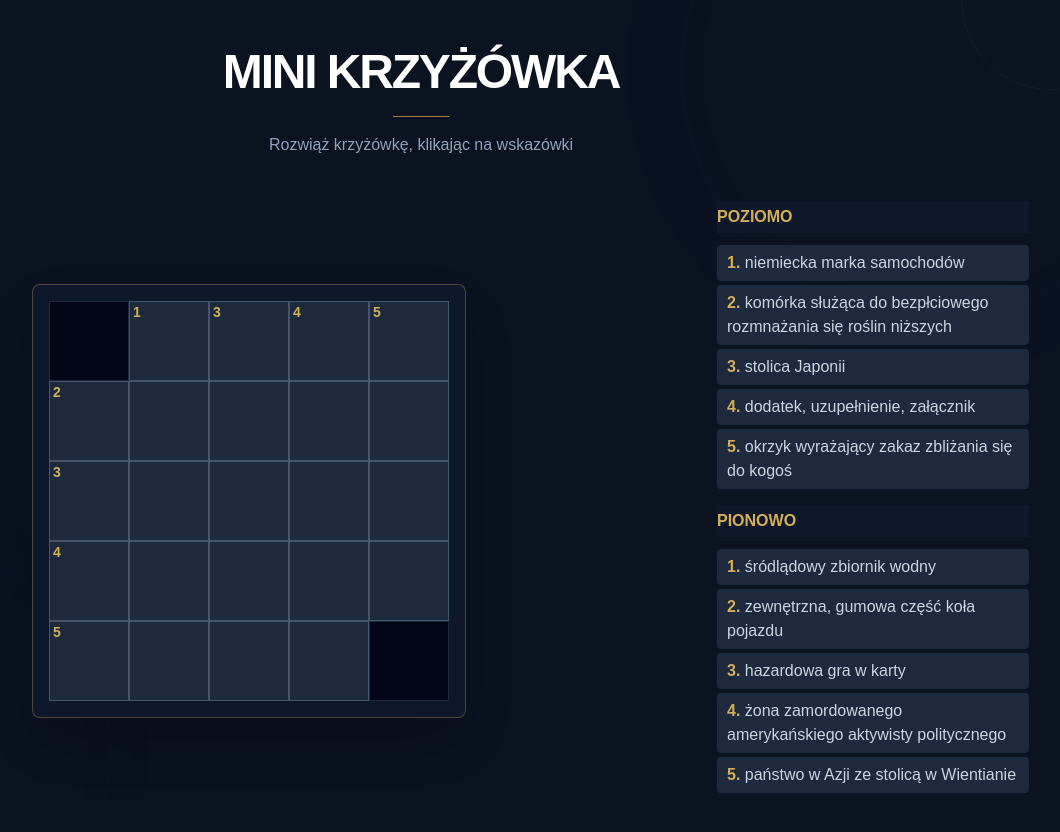
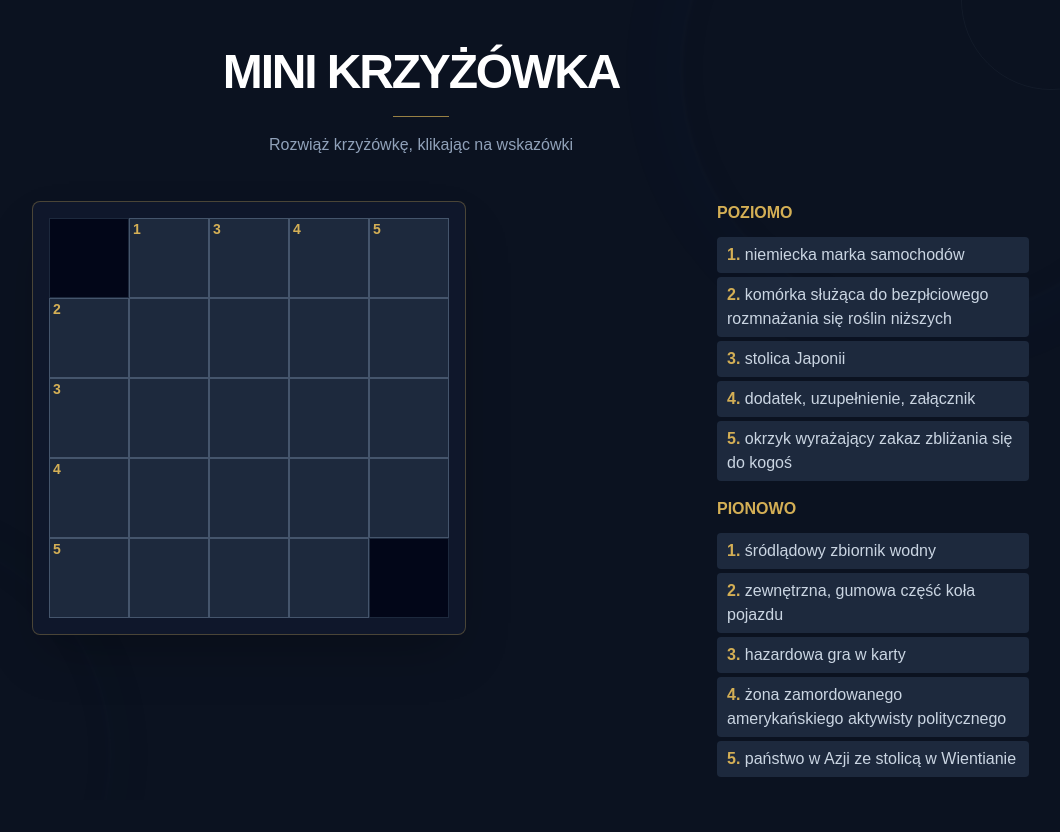
Before and after one commit to michaldraminski/polaczenia, a Next.js app: page /krzyzowka in a window 1280 px wide. Shown: the top 832 px of the page, without its empty margins (219-1279 px from the left). Built offline with nearby package versions, Linux system fonts and the light colour scheme.

Commit message:
parę fixów co pan Kuba powiedział

```diff
--- a/app/krzyzowka/page.tsx
+++ b/app/krzyzowka/page.tsx
@@ -17,7 +17,7 @@ const typedCrosswordData: CrosswordData = {
 
 export default function CrosswordPage() {
     return (
-        <main className="relative min-h-screen overflow-hidden bg-[#0b1220] px-4 py-8 text-slate-100 sm:px-6 sm:py-12">
+        <main className="relative min-h-screen overflow-x-hidden bg-[#0b1220] px-4 py-8 text-slate-100 sm:px-6 sm:py-12">
             <div className="game-background">
                 <span className="game-corner game-corner-top-right" />
                 <span className="game-corner game-corner-bottom-left" />
--- a/components/CrosswordGame.tsx
+++ b/components/CrosswordGame.tsx
@@ -25,8 +25,8 @@ type Position = { row: number; col: number };
 export function CrosswordGame({ crosswordData }: { crosswordData: CrosswordData }) {
     // Inicjalizuj plan rozwiązania
     const initialGrid: GridCell[][] = useMemo(() => {
-        const grid: GridCell[][] = crosswordData.grid.map((row, rowIdx) =>
-            row.map((cell, colIdx) => ({
+        const grid: GridCell[][] = crosswordData.grid.map((row) =>
+            row.map((cell) => ({
                 value: cell === "#" ? "#" : "",
                 wordIndices: [],
             }))
@@ -94,6 +94,13 @@ export function CrosswordGame({ crosswordData }: { crosswordData: CrosswordData
 
         return null;
     };
+
+    const isCellInActiveLine = (row: number, col: number, value: string) =>
+        selectedCell !== null &&
+        value !== "#" &&
+        (selectedDirection === "horizontal"
+            ? row === selectedCell.row
+            : col === selectedCell.col);
 
     const handleCellClick = (row: number, col: number) => {
         if (grid[row][col].value === "#") return;
@@ -322,7 +329,7 @@ export function CrosswordGame({ crosswordData }: { crosswordData: CrosswordData
     };
 
     return (
-        <div className="flex flex-col gap-4 lg:flex-row lg:gap-6 h-screen lg:h-[calc(100vh-200px)]">
+        <div className="flex w-full flex-col gap-4 lg:flex-row lg:items-start lg:gap-6">
             {/* Plansza */}
             <div className="flex-1 flex items-center justify-center min-h-[60vh] lg:min-h-full">
                 <div className="rounded-lg border border-[#d4af55]/30 bg-slate-900 p-2 shadow-2xl lg:p-4">
@@ -351,14 +358,15 @@ export function CrosswordGame({ crosswordData }: { crosswordData: CrosswordData
                                                 : "bg-slate-800 border-slate-600 text-white focus:bg-blue-700 focus:border-blue-500 focus:outline-none focus:ring-2 focus:ring-[#d4af55]"
                                         } ${
                                             selectedCell?.row === rowIdx && selectedCell?.col === colIdx
-                                                ? "ring-2 ring-[#d4af55]"
+                                                ? "relative z-10 !border-2 !border-[#d4af55]"
                                                 : ""
                                         } ${
                                             highlightedWords.size > 0 &&
-                                            cell.wordIndices.some((w) => highlightedWords.has(w)) &&
-                                            cell.value !== "#"
-                                                ? "bg-blue-900/50"
-                                                : ""
+                                            cell.wordIndices.some((wordIdx) => highlightedWords.has(wordIdx))
+                                                ? "!bg-blue-900/70 !border-blue-400"
+                                                : isCellInActiveLine(rowIdx, colIdx, cell.value)
+                                                    ? "!bg-amber-900 !border-amber-400"
+                                                    : ""
                                         }`}
                                     />
                                     {getFirstWordNumberAtCell(rowIdx, colIdx) && (
@@ -374,10 +382,10 @@ export function CrosswordGame({ crosswordData }: { crosswordData: CrosswordData
             </div>
 
             {/* Wskazówki */}
-            <div className="flex flex-col gap-3 w-full lg:w-80 lg:gap-4 overflow-y-auto lg:pr-2">
+            <div className="flex w-full flex-col gap-3 lg:w-80 lg:gap-4 lg:pr-2">
                 {/* Wskazówki poziome */}
                 <div>
-                    <h2 className="mb-2 text-sm font-bold text-[#d4af55] lg:mb-3 lg:text-base sticky top-0 bg-slate-900 py-1">
+                    <h2 className="mb-2 text-sm font-bold text-[#d4af55] lg:mb-3 lg:text-base">
                         POZIOMO
                     </h2>
                     <div className="space-y-1">
@@ -399,7 +407,7 @@ export function CrosswordGame({ crosswordData }: { crosswordData: CrosswordData
 
                 {/* Wskazówki pionowe */}
                 <div>
-                    <h2 className="mb-2 text-sm font-bold text-[#d4af55] lg:mb-3 lg:text-base sticky top-12 bg-slate-900 py-1">
+                    <h2 className="mb-2 text-sm font-bold text-[#d4af55] lg:mb-3 lg:text-base">
                         PIONOWO
                     </h2>
                     <div className="space-y-1">
```
